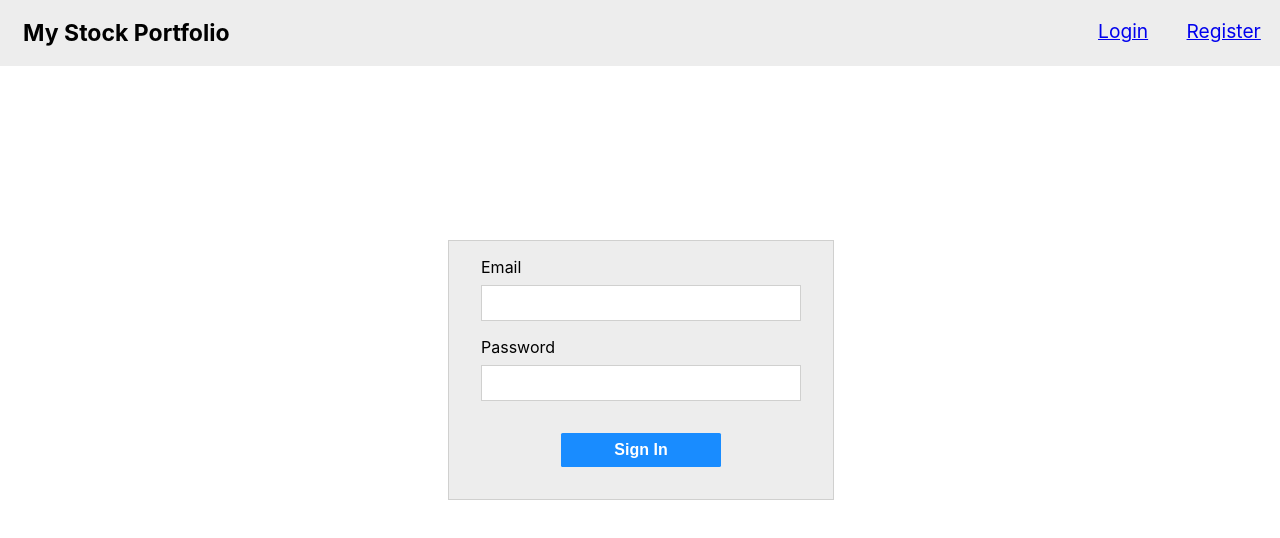
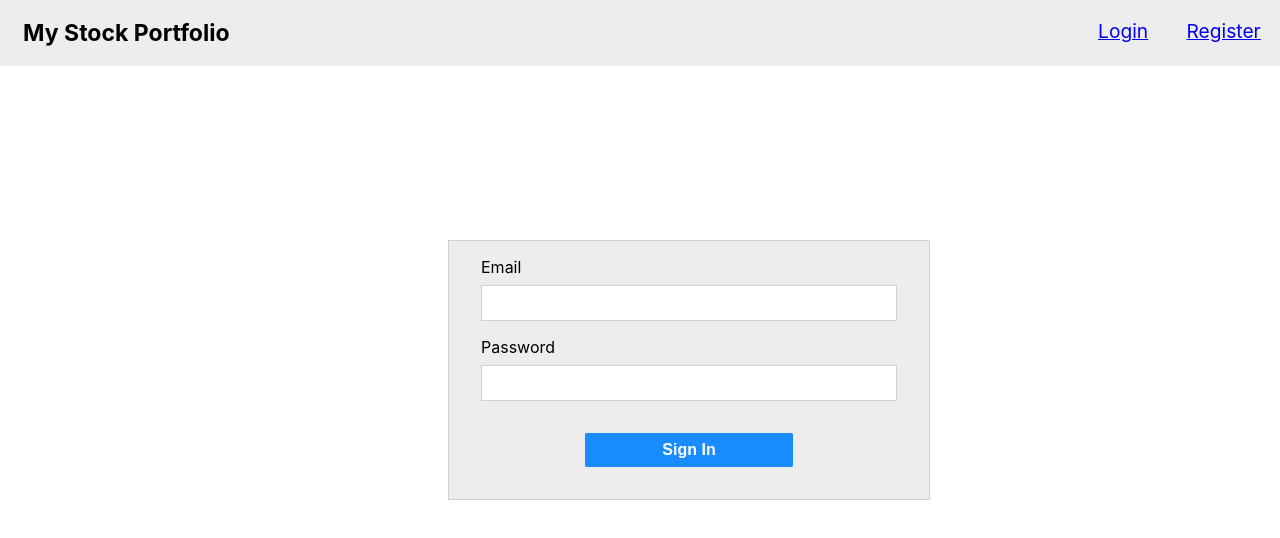
Before and after one commit to cho-jason/mystockportfolio, a React (Create React App) app in the folder client/: page /home in a window 1280 px wide. Shown: the top 538 px of the page. Built offline with nearby package versions, Linux system fonts and the light colour scheme; no server answers.

Commit message:
style: RegisterForm and LoginForm width based on em instead of %

```diff
--- a/client/src/index.css
+++ b/client/src/index.css
@@ -20,7 +20,7 @@ code {
   top: 30%;
   left: 35%;
   /* Size */
-  width: 30%;
+  width: 30em;
   /* Border */
   border-color: #d0d0cf;
   border-width: thin;
```
